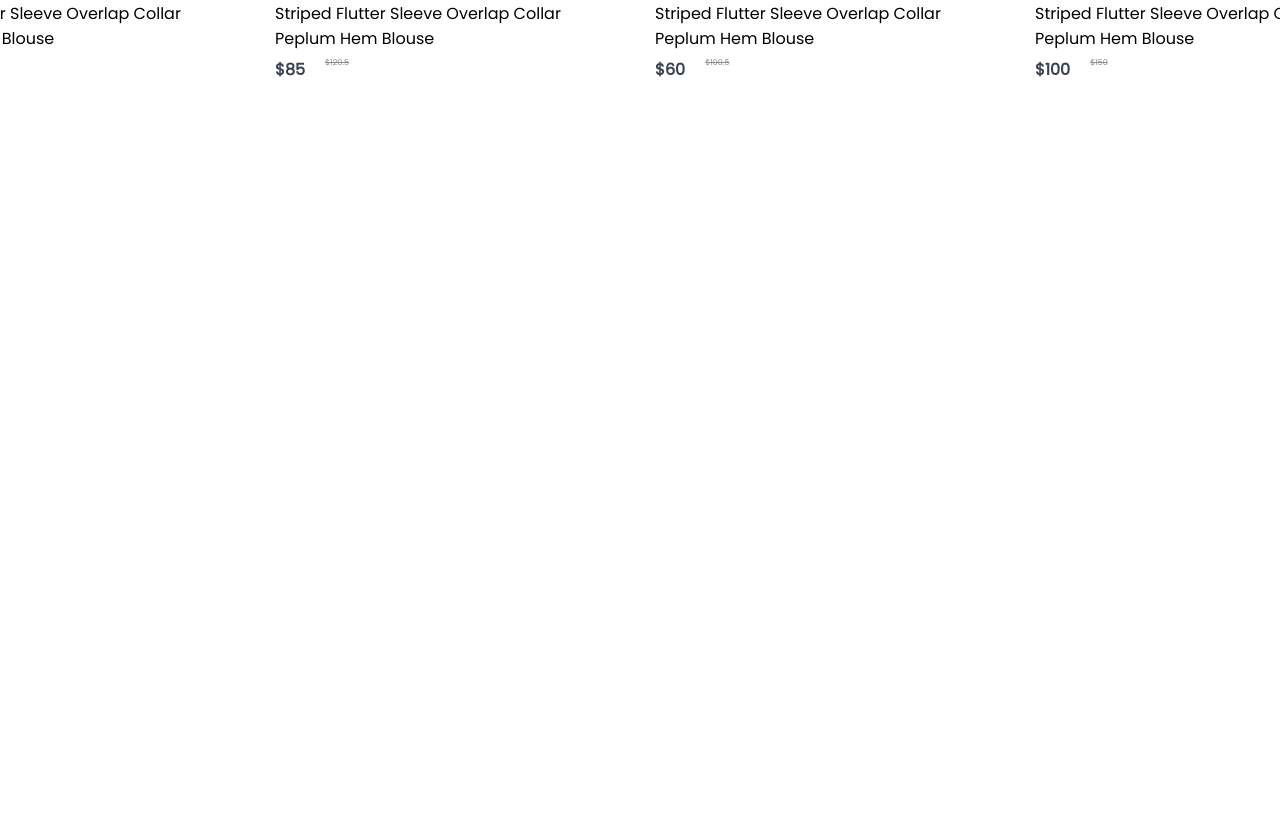
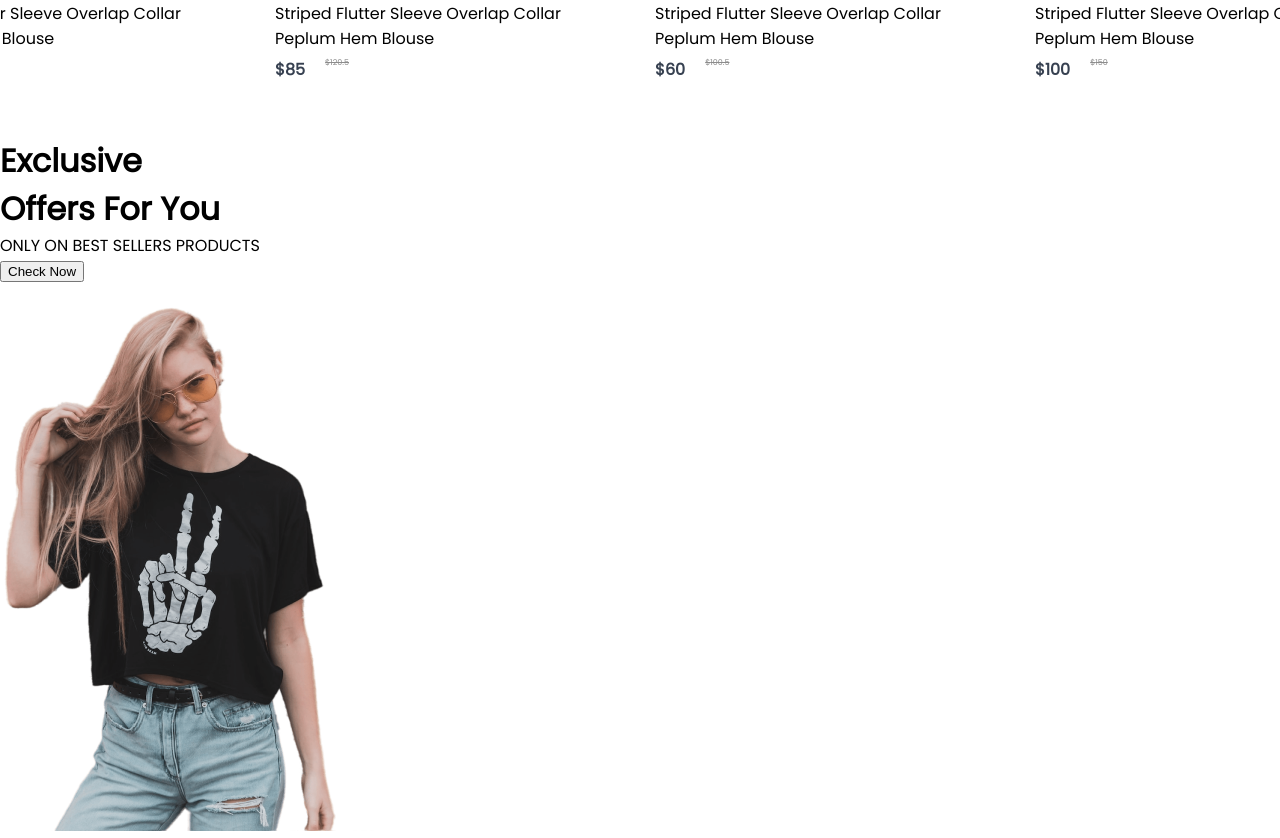
Before and after one commit to Jossyboydgenius/E-shop, a React (Create React App) app: page / in a window 1280 px wide. Shown: the part 1480-2318 px from the top of the page. Before the commit the page ends 1617 px from the top, so only its background shows below. Built offline with nearby package versions, Linux system fonts and the light colour scheme.

Commit message:
E-commerce

```diff
--- a/src/Components/Offers/Offers.jsx
+++ b/src/Components/Offers/Offers.jsx
@@ -1,14 +1,18 @@
 import React from 'react'
 import './Offers.css'
+import exclusive_image from '../Assets/exclusive_image.png'
 
 const Offers = () => {
   return (
     <div className='offers'>
       <div className="offers-left">
-
+        <h1>Exclusive</h1>
+        <h1>Offers For You</h1>
+        <p>ONLY ON BEST SELLERS PRODUCTS</p>
+        <button>Check Now</button>
       </div>
       <div className="offers-right">
-
+        <img src={exclusive_image} alt="" />
       </div>
     </div>
   )
```
